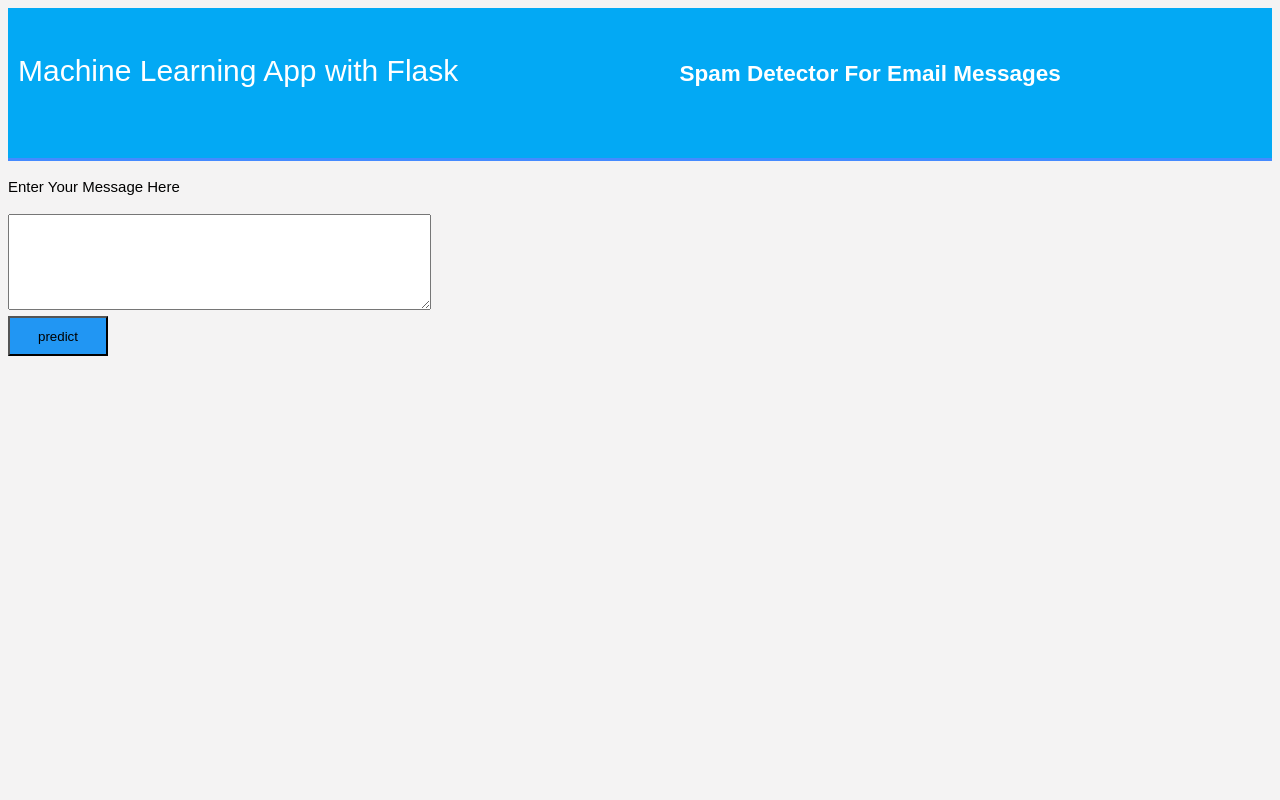
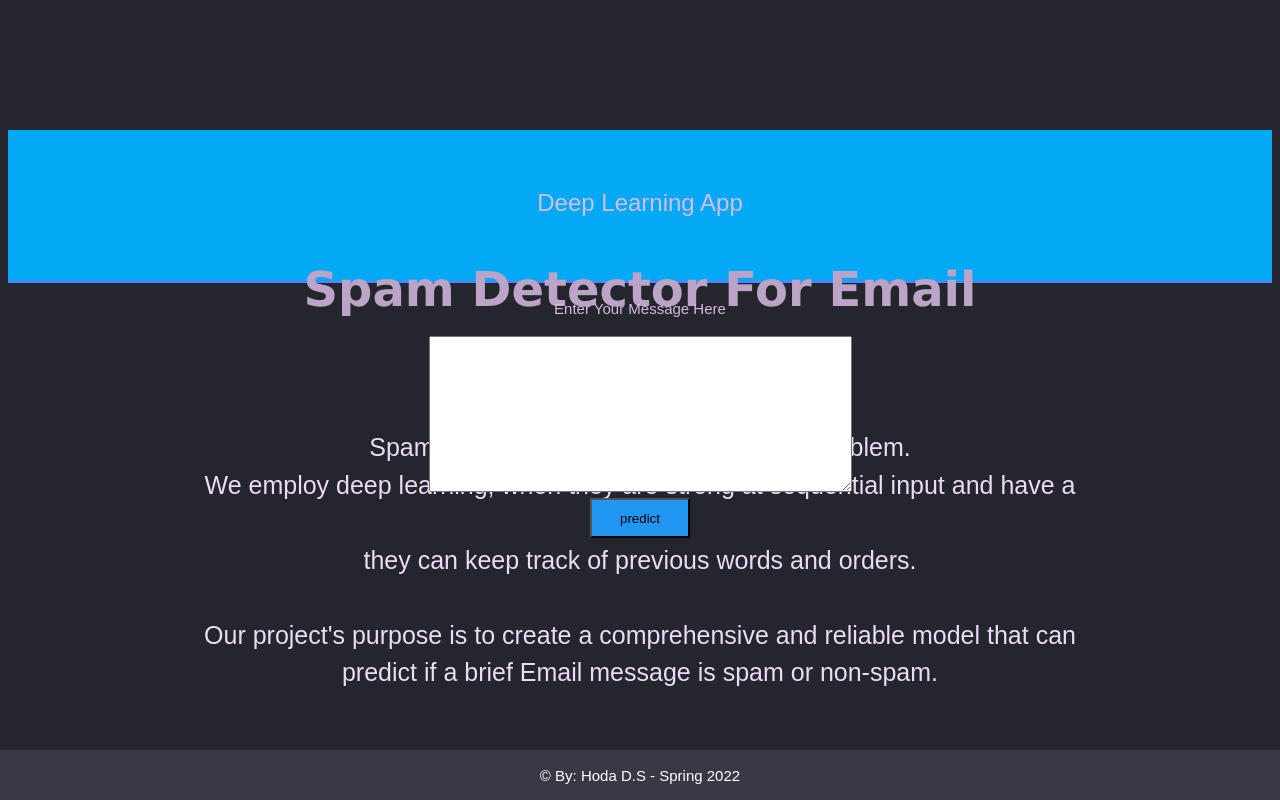
Before and after one commit to hodasanij/NLP-RNN-LSTM, a Flask app: template templates/home.html in a window 1280 px wide. Run offline with Flask 2, Linux system fonts and the light colour scheme; the template is opened without the code that fills it, so the values that code supplies are empty; parts of the project's set-up code (start-up, migrations or seed data) failed here and were passed over.

Commit message:
modified

```diff
--- a/app.py
+++ b/app.py
@@ -3,16 +3,21 @@
 import pickle
 from sklearn.feature_extraction.text import CountVectorizer
 from sklearn.naive_bayes import MultinomialNB
-import joblib
+
 import pickle
 
 # load the model from disk
 filename = 'nlp_model.pkl'
-clf = pickle.load(open(filename, 'rb'))
-cv=pickle.load(open('tranform.pkl','rb'))
+model = pickle.load(open(filename, 'rb'))
+cv = pickle.load(open('tranform.pkl','rb'))
+app = Flask(__name__)
 
-#start flask app
-app = Flask(__name__)
+#load datasets
+x_train = pickle.load(open('X_train.pkl', 'rb'))
+y_train = pickle.load(open('y_train.pkl', 'rb'))
+
+x_test = pickle.load(open('X_test.pkl', 'rb'))
+y_test = pickle.load(open('y_test.pkl', 'rb'))
 
 @app.route('/')
 def home():
@@ -21,13 +26,13 @@
 @app.route('/predict',methods=['POST'])
 def predict():
 
-
 	if request.method == 'POST':
 		message = request.form['message']
 		data = [message]
 		vect = cv.transform(data).toarray()
-		my_prediction = clf.predict(vect)
-	return render_template('result.html',prediction = my_prediction)
+		my_prediction = model.predict(vect)
+		test_score = model.score(x_test, y_test)
+	return render_template('result.html',prediction = my_prediction, test_accuracy= test_score)
 
 
 
--- a/templates/home.html
+++ b/templates/home.html
@@ -5,14 +5,19 @@
 	<!-- <link rel="stylesheet" type="text/css" href="../static/css/styles.css"> -->
 	<link rel="stylesheet" type="text/css" href="{{ url_for('static', filename='css/styles.css') }}">
 </head>
-<body>
+<body style="background-color: #25262d; color: #d6bbe0; text-align:center; margin-top:130px">
 
 	<header>
-		<div class="container">
-		<div id="brandname">
-			Machine Learning App with Flask
+		<div style="font-size: 24px; margin: 25px auto; width: 900px; height: 380px;">
+		<div>
+			Deep Learning App
 		</div>
-		<h2>Spam Detector For Email Messages</h2>
+		<h1 style="font-family:Geneva; color:#bba4c7;">Spam Detector For Email Messages</h1>
+			<p style="font-size: 25px; color:#ecdbf7; ">Spam detection is an NLP classification problem.<br>
+			We employ deep learning; when they are strong at sequential input and have a memory, <br>
+				they can keep track of previous words and orders. <br> <br>
+				Our project's purpose is to create a comprehensive and reliable model that can predict
+				if a brief Email message is spam or non-spam. </p>
 
 	</div>
 	</header>
@@ -22,7 +27,7 @@
 		<form action="{{ url_for('predict')}}" method="POST">
 		<p>Enter Your Message Here</p>
 		<!-- <input type="text" name="comment"/> -->
-		<textarea name="message" rows="6" cols="50"></textarea>
+		<textarea name="message" rows="10" cols="50"></textarea>
 		<br/>
 
 		<input type="submit" class="btn-info" value="predict">
@@ -32,7 +37,9 @@
 	</div>
 
 
-
+	<footer style="background:#383944; color:white; height: 50px; bottom: 0px; left: 0px; right: 0px; position: fixed; margin-bottom: 0px;">
+  		<p>&copy; By: Hoda D.S - Spring 2022</p>
+	</footer>
 
 </body>
 </html>
```
Also changed, not shown: model.py (deleted, +0 -46 lines), templates/result.html (+16 -10 lines), README.md, 8 other files.
